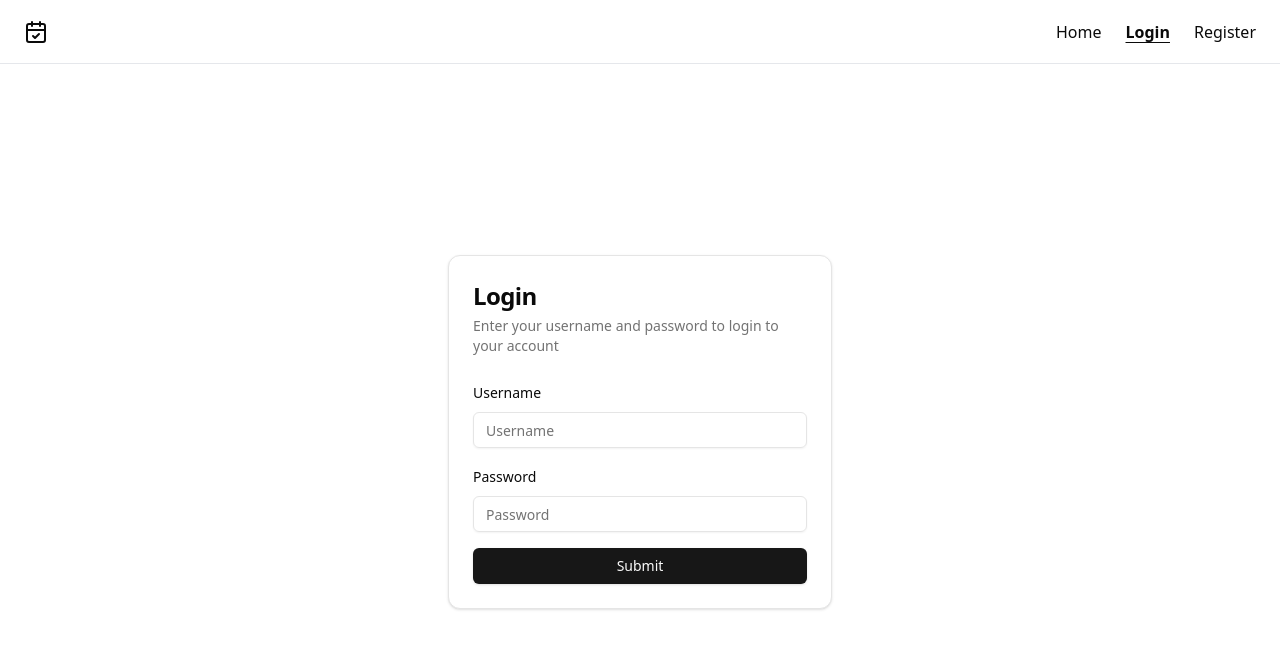
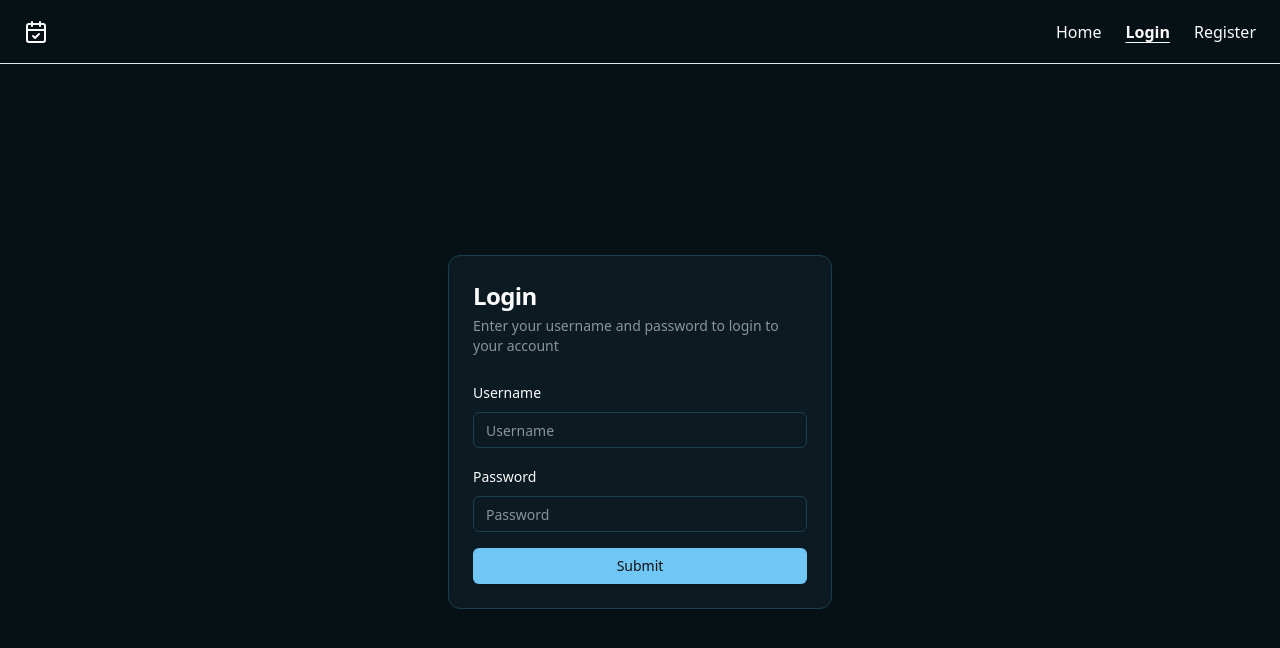
Before and after one commit to xvillant/tasks-app, a React (Vite) app in the folder frontend/: page /login in a window 1280 px wide. Shown: the top 648 px of the page. Built offline with nearby package versions, Linux system fonts and the light colour scheme.

Commit message:
Query params added, skeletons added, reorganize code

```diff
--- a/frontend/package.json
+++ b/frontend/package.json
@@ -26,6 +26,7 @@
     "clsx": "^2.1.1",
     "date-fns": "^4.1.0",
     "lucide-react": "^0.441.0",
+    "nuqs": "^2.1.1",
     "react": "^18.3.1",
     "react-dom": "^18.3.1",
     "react-hook-form": "^7.53.0",
--- a/frontend/src/app.tsx
+++ b/frontend/src/app.tsx
@@ -6,11 +6,7 @@ export default function App() {
   return (
     <RouterProvider
       router={router}
-      fallbackElement={
-        <div className="grid place-items-center">
-          <Loader className="animate-spin size-8" />
-        </div>
-      }
+      fallbackElement={<Loader className="text-center animate-spin size-8" />}
     />
   );
 }
--- a/frontend/src/components/pagination-select.tsx
+++ b/frontend/src/components/pagination-select.tsx
@@ -17,16 +17,16 @@ export default function PaginationSelect({
   onChange,
   className,
 }: {
-  value: string;
+  value: number;
   label?: string;
   placeholder: string;
-  items: { text: string; value: string }[];
+  items: { text: string; value: number }[];
   onChange: (value: string) => void;
   className?: string;
 }) {
   return (
     <Select
-      value={value}
+      value={value.toString()}
       defaultValue={PAGINATION_LIMIT.toString()}
       onValueChange={onChange}
     >
--- /dev/null
+++ b/frontend/src/components/skeletons.tsx
@@ -0,0 +1,11 @@
+import { Skeleton } from "@/components/ui/skeleton";
+
+export function TasksSkeleton({ count = 5 }: { count?: number }) {
+  return (
+    <div className="grid place-items-center gap-y-1">
+      {Array.from({ length: Math.min(5, count) }, (_, index) => (
+        <Skeleton className="w-full h-14" key={index} />
+      ))}
+    </div>
+  );
+}
--- a/frontend/src/components/tasks-list.tsx
+++ b/frontend/src/components/tasks-list.tsx
@@ -7,6 +7,10 @@ export default function TasksList({
 }: {
   tasks: PaginatedResult<TaskResponse>;
 }) {
+  if (tasks.total <= 0) {
+    return <h1 className="text-center">No tasks available...</h1>;
+  }
+
   return (
     <Accordion type="single" collapsible>
       {tasks.data.map((task) => (
--- /dev/null
+++ b/frontend/src/components/ui/skeleton.tsx
@@ -0,0 +1,15 @@
+import { cn } from "@/lib/utils"
+
+function Skeleton({
+  className,
+  ...props
+}: React.HTMLAttributes<HTMLDivElement>) {
+  return (
+    <div
+      className={cn("animate-pulse rounded-md bg-primary/10", className)}
+      {...props}
+    />
+  )
+}
+
+export { Skeleton }
--- a/frontend/src/index.css
+++ b/frontend/src/index.css
@@ -1,61 +1,48 @@
 @tailwind base;
 @tailwind components;
 @tailwind utilities;
+
 @layer base {
   :root {
-    --background: 0 0% 100%;
-    --foreground: 0 0% 3.9%;
-    --card: 0 0% 100%;
-    --card-foreground: 0 0% 3.9%;
-    --popover: 0 0% 100%;
-    --popover-foreground: 0 0% 3.9%;
-    --primary: 0 0% 9%;
-    --primary-foreground: 0 0% 98%;
-    --secondary: 0 0% 96.1%;
-    --secondary-foreground: 0 0% 9%;
-    --muted: 0 0% 96.1%;
-    --muted-foreground: 0 0% 45.1%;
-    --accent: 0 0% 96.1%;
-    --accent-foreground: 0 0% 9%;
-    --destructive: 0 84.2% 60.2%;
-    --destructive-foreground: 0 0% 98%;
-    --border: 0 0% 89.8%;
-    --input: 0 0% 89.8%;
-    --ring: 0 0% 3.9%;
-    --chart-1: 12 76% 61%;
-    --chart-2: 173 58% 39%;
-    --chart-3: 197 37% 24%;
-    --chart-4: 43 74% 66%;
-    --chart-5: 27 87% 67%;
-    --radius: 0.5rem
-  }
-  .dark {
-    --background: 0 0% 3.9%;
-    --foreground: 0 0% 98%;
-    --card: 0 0% 3.9%;
-    --card-foreground: 0 0% 98%;
-    --popover: 0 0% 3.9%;
-    --popover-foreground: 0 0% 98%;
-    --primary: 0 0% 98%;
-    --primary-foreground: 0 0% 9%;
-    --secondary: 0 0% 14.9%;
-    --secondary-foreground: 0 0% 98%;
-    --muted: 0 0% 14.9%;
-    --muted-foreground: 0 0% 63.9%;
-    --accent: 0 0% 14.9%;
-    --accent-foreground: 0 0% 98%;
+    /* Name: custom color palette
+       Author: Ilias Ism
+       URL: https://gradient.page */
+
+    /* CSS: .bg-gradient { background: var(--gradient) } */
+    --gradient: #70e1f5;
+
+    --background: 201 56.55% 5.6%;
+    --foreground: 201 8.7% 98.5%;
+
+    --muted: 201 43.5% 21%;
+    --muted-foreground: 201 8.7% 57%;
+
+    --popover: 201 47.6% 9.1%;
+    --popover-foreground: 201 8.7% 98.5%;
+
+    --card: 201 47.6% 9.1%;
+    --card-foreground: 201 8.7% 98.5%;
+
+    --border: 201 43.5% 21%;
+    --input: 201 43.5% 21%;
+
+    --primary: 201 87% 70%;
+    --primary-foreground: 201 8.7% 7%;
+
+    --secondary: 201 43.5% 21%;
+    --secondary-foreground: 201 8.7% 98.5%;
+
+    --accent: 201 43.5% 21%;
+    --accent-foreground: 201 8.7% 98.5%;
+
     --destructive: 0 62.8% 30.6%;
-    --destructive-foreground: 0 0% 98%;
-    --border: 0 0% 14.9%;
-    --input: 0 0% 14.9%;
-    --ring: 0 0% 83.1%;
-    --chart-1: 220 70% 50%;
-    --chart-2: 160 60% 45%;
-    --chart-3: 30 80% 55%;
-    --chart-4: 280 65% 60%;
-    --chart-5: 340 75% 55%
+    --destructive-foreground: 201 8.7% 98.5%;
+
+    --ring: 201 87% 70%;
+    --radius: 0.5rem;
   }
 }
+
 @layer base {
   * {
     @apply border-border;
--- a/frontend/src/main.tsx
+++ b/frontend/src/main.tsx
@@ -1,6 +1,7 @@
 import { StrictMode } from "react";
 import { createRoot } from "react-dom/client";
 import { QueryClient, QueryClientProvider } from "@tanstack/react-query";
+import { NuqsAdapter } from "nuqs/adapters/react";
 
 import App from "@/app.tsx";
 
@@ -11,7 +12,9 @@ export const queryClient = new QueryClient();
 createRoot(document.getElementById("root")!).render(
   <StrictMode>
     <QueryClientProvider client={queryClient}>
-      <App />
+      <NuqsAdapter>
+        <App />
+      </NuqsAdapter>
     </QueryClientProvider>
   </StrictMode>
 );
--- a/frontend/src/pages/profile.tsx
+++ b/frontend/src/pages/profile.tsx
@@ -1,10 +1,11 @@
+import { TasksSkeleton } from "@/components/skeletons";
 import TaskItem from "@/components/task-item";
 import { Accordion } from "@/components/ui/accordion";
 import { Separator } from "@/components/ui/separator";
+import { Skeleton } from "@/components/ui/skeleton";
 import axiosClient from "@/lib/axios";
 import { TaskResponse, UserResponse } from "@/lib/types";
 import { useQuery } from "@tanstack/react-query";
-import { Loader } from "lucide-react";
 import { useParams } from "react-router-dom";
 
 export default function ProfilePage() {
@@ -42,27 +43,15 @@ export default function ProfilePage() {
 
   function ProfileTasks() {
     if (isPendingTasks) {
-      return (
-        <div className="grid place-items-center">
-          <Loader className="size-8 animate-spin" />
-        </div>
-      );
+      return <TasksSkeleton />;
     }
 
     if (isErrorTasks) {
-      return (
-        <div className="grid place-items-center">
-          <h1>{errorTasks.message}</h1>
-        </div>
-      );
+      return <h1 className="text-center">{errorTasks.message}</h1>;
     }
 
     if (dataTasks.length <= 0) {
-      return (
-        <div className="grid place-items-center">
-          <h1>No tasks available...</h1>
-        </div>
-      );
+      return <h1 className="text-center">No tasks available...</h1>;
     }
 
     return (
@@ -74,25 +63,21 @@ export default function ProfilePage() {
     );
   }
 
-  if (isPendingProfile) {
-    return (
-      <div className="grid place-items-center">
-        <Loader className="size-8 animate-spin" />
-      </div>
-    );
-  }
+  function Profile() {
+    if (isPendingProfile) {
+      return <Skeleton className="h-4 w-full" />;
+    }
 
-  if (isErrorProfile) {
-    return (
-      <div className="grid place-items-center">
-        <h1>{errorProfile.message}</h1>
-      </div>
-    );
+    if (isErrorProfile) {
+      return <h1 className="text-center">{errorProfile.message}</h1>;
+    }
+
+    return <h1>{dataProfile.username}</h1>;
   }
 
   return (
     <div className="flex flex-col">
-      <h1>{dataProfile.username}</h1>
+      <Profile />
       <Separator className="my-4" />
       <ProfileTasks />
     </div>
--- a/frontend/tailwind.config.js
+++ b/frontend/tailwind.config.js
@@ -4,76 +4,86 @@ export default {
   content: ["./index.html", "./src/**/*.{js,ts,jsx,tsx}"],
   theme: {
     extend: {
+      container: {
+        center: true,
+        padding: "1.5rem",
+        screens: {
+          sm: "100%",
+          md: "100%",
+          lg: "100%",
+          xl: "1200px",
+        },
+      },
       borderRadius: {
-  			lg: 'var(--radius)',
-  			md: 'calc(var(--radius) - 2px)',
-  			sm: 'calc(var(--radius) - 4px)'
+        lg: "var(--radius)",
+        md: "calc(var(--radius) - 2px)",
+        sm: "calc(var(--radius) - 4px)",
       },
       colors: {
-  			background: 'hsl(var(--background))',
-  			foreground: 'hsl(var(--foreground))',
+        background: "hsl(var(--background))",
+        foreground: "hsl(var(--foreground))",
         card: {
-  				DEFAULT: 'hsl(var(--card))',
-  				foreground: 'hsl(var(--card-foreground))'
+          DEFAULT: "hsl(var(--card))",
+          foreground: "hsl(var(--card-foreground))",
         },
         popover: {
-  				DEFAULT: 'hsl(var(--popover))',
-  				foreground: 'hsl(var(--popover-foreground))'
+          DEFAULT: "hsl(var(--popover))",
+          foreground: "hsl(var(--popover-foreground))",
         },
         primary: {
-  				DEFAULT: 'hsl(var(--primary))',
-  				foreground: 'hsl(var(--primary-foreground))'
+          DEFAULT: "hsl(var(--primary))",
+          foreground: "hsl(var(--primary-foreground))",
         },
         secondary: {
-  				DEFAULT: 'hsl(var(--secondary))',
-  				foreground: 'hsl(var(--secondary-foreground))'
+          DEFAULT: "hsl(var(--secondary))",
+          foreground: "hsl(var(--secondary-foreground))",
         },
         muted: {
-  				DEFAULT: 'hsl(var(--muted))',
-  				foreground: 'hsl(var(--muted-foreground))'
+          DEFAULT: "hsl(var(--muted))",
+          foreground: "hsl(var(--muted-foreground))",
         },
         accent: {
-  				DEFAULT: 'hsl(var(--accent))',
-  				foreground: 'hsl(var(--accent-foreground))'
+          DEFAULT: "hsl(var(--accent))",
+          foreground: "hsl(var(--accent-foreground))",
         },
         destructive: {
-  				DEFAULT: 'hsl(var(--destructive))',
-  				foreground: 'hsl(var(--destructive-foreground))'
+          DEFAULT: "hsl(var(--destructive))",
+          foreground: "hsl(var(--destructive-foreground))",
         },
-  			border: 'hsl(var(--border))',
-  			input: 'hsl(var(--input))',
-  			ring: 'hsl(var(--ring))',
+        border: "hsl(var(--border))",
+        input: "hsl(var(--input))",
+        ring: "hsl(var(--ring))",
         chart: {
-  				'1': 'hsl(var(--chart-1))',
-  				'2': 'hsl(var(--chart-2))',
-  				'3': 'hsl(var(--chart-3))',
-  				'4': 'hsl(var(--chart-4))',
-  				'5': 'hsl(var(--chart-5))'
-  			}
+          1: "hsl(var(--chart-1))",
+          2: "hsl(var(--chart-2))",
+          3: "hsl(var(--chart-3))",
+          4: "hsl(var(--chart-4))",
+          5: "hsl(var(--chart-5))",
+        },
       },
       keyframes: {
-  			'accordion-down': {
+        "accordion-down": {
           from: {
-  					height: '0'
+            height: "0",
           },
           to: {
-  					height: 'var(--radix-accordion-content-height)'
-  				}
+            height: "var(--radix-accordion-content-height)",
           },
-  			'accordion-up': {
+        },
+        "accordion-up": {
           from: {
-  					height: 'var(--radix-accordion-content-height)'
+            height: "var(--radix-accordion-content-height)",
           },
           to: {
-  					height: '0'
-  				}
-  			}
+            height: "0",
+          },
+        },
       },
       animation: {
-  			'accordion-down': 'accordion-down 0.2s ease-out',
-  			'accordion-up': 'accordion-up 0.2s ease-out'
-  		}
-  	}
+        "accordion-down": "accordion-down 0.2s ease-out",
+        "accordion-up": "accordion-up 0.2s ease-out",
+      },
+    },
   },
   plugins: [require("tailwindcss-animate")],
 };
```
Also changed, not shown: frontend/src/pages/tasks.tsx (+24 -32 lines), 1 other file (tests, documents, lock files or other folders). Lines whose indentation alone changed are shown as unchanged.
